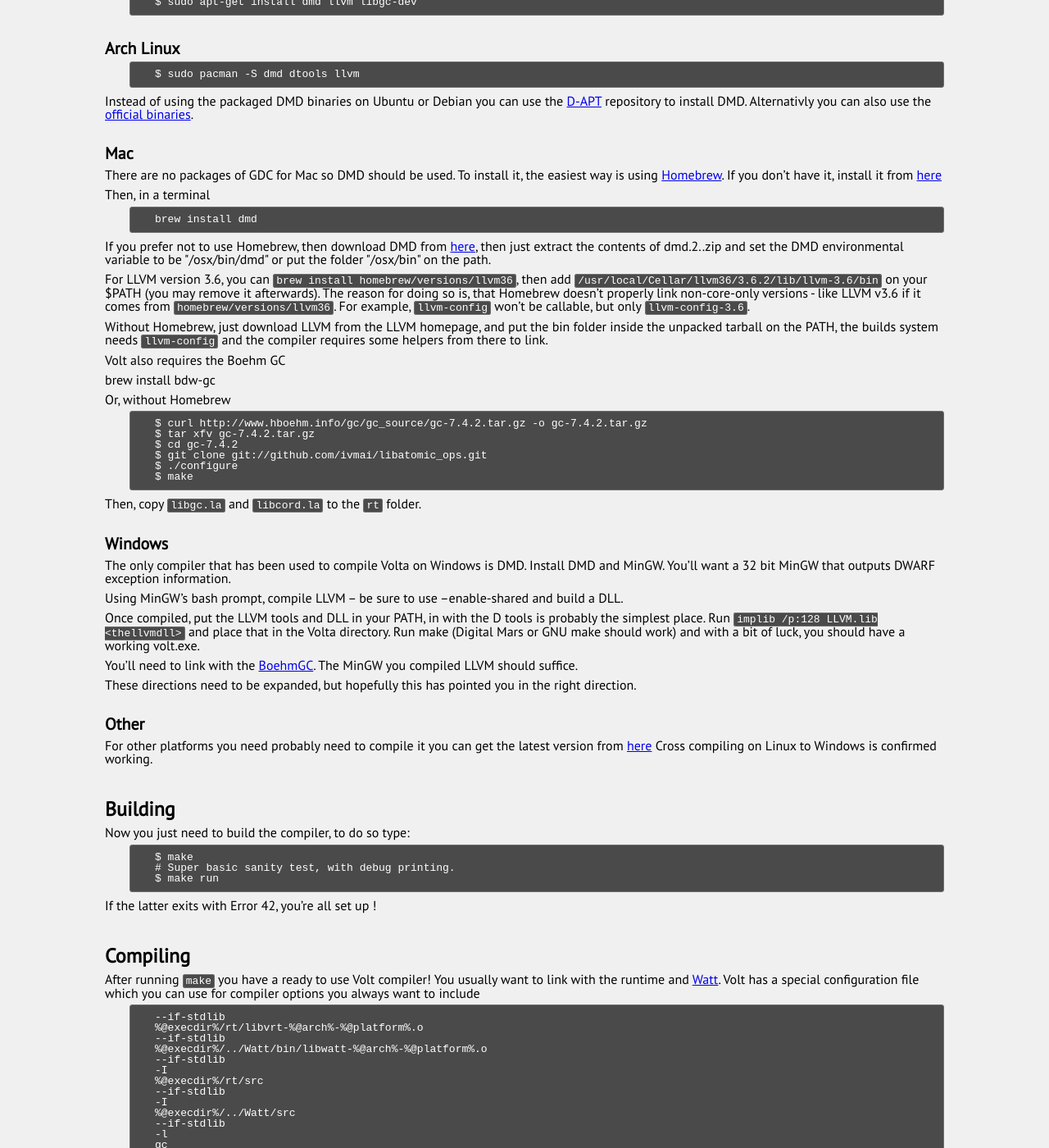
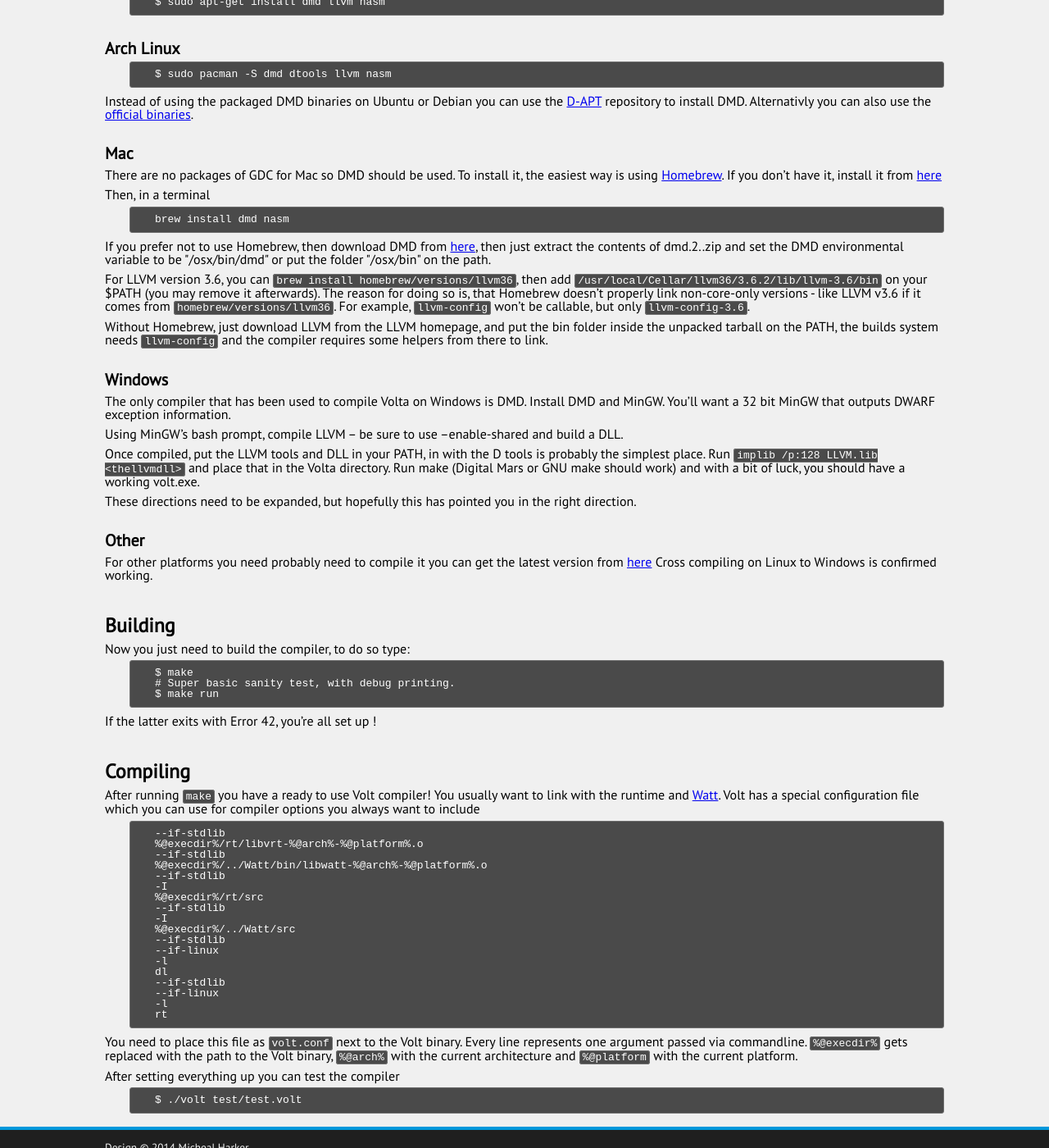
Before and after one commit to VoltLang/Website, a Jekyll site: the page built from doc/setup/volta.md, in a window 1280 px wide and 1400 px high, scrolled down 434 px. Shown: the whole window at 82% size. Built offline with Jekyll 4.4.1, drawn with Linux system fonts in a browser that asks for light colours; some of the changed text lies outside the part shown.

Commit message:
doc: Remove mentions of libgc.

````diff
--- a/doc/setup/volta.md
+++ b/doc/setup/volta.md
@@ -17,13 +17,13 @@
 Ubuntu / Debian
 ---
 ```
-$ sudo apt-get install dmd llvm libgc-dev
+$ sudo apt-get install dmd llvm nasm
 ```
 
 Arch Linux
 ---
 ```
-$ sudo pacman -S dmd dtools llvm
+$ sudo pacman -S dmd dtools llvm nasm
 ```
 
 Instead of using the packaged DMD binaries on Ubuntu or Debian you can use the [D-APT](http://d-apt.sourceforge.net/) repository to install DMD. Alternativly you can also use the [official binaries](http://dlang.org/download.html).
@@ -36,7 +36,7 @@
 Then, in a terminal
 
 ```
-brew install dmd
+brew install dmd nasm
 ```
 
 If you prefer not to use Homebrew, then download DMD from [here](http://dlang.org/download.html), then just extract the contents of dmd.2.<version>.zip <somewhere> and set the DMD environmental variable to be "<somewhere>/osx/bin/dmd" or put the folder "<somewhere>/osx/bin" on the path.
@@ -44,23 +44,6 @@
 For LLVM version 3.6, you can `brew install homebrew/versions/llvm36`, then add `/usr/local/Cellar/llvm36/3.6.2/lib/llvm-3.6/bin` on your $PATH (you may remove it afterwards). The reason for doing so is, that Homebrew doesn't properly link non-core-only versions - like LLVM v3.6 if it comes from `homebrew/versions/llvm36`. For example, `llvm-config` won't be callable, but only `llvm-config-3.6`.
 
 Without Homebrew, just download LLVM from the LLVM homepage, and put the bin folder inside the unpacked tarball on the PATH, the builds system needs `llvm-config` and the compiler requires some helpers from there to link.
-
-Volt also requires the Boehm GC
-
-brew install bdw-gc
-
-Or, without Homebrew
-
-```
-$ curl http://www.hboehm.info/gc/gc_source/gc-7.4.2.tar.gz -o gc-7.4.2.tar.gz
-$ tar xfv gc-7.4.2.tar.gz
-$ cd gc-7.4.2
-$ git clone git://github.com/ivmai/libatomic_ops.git
-$ ./configure
-$ make
-```
-
-Then, copy `libgc.la` and `libcord.la` to the `rt` folder.
 
 
 Windows
@@ -70,8 +53,6 @@
 Using MinGW's bash prompt, compile LLVM -- be sure to use --enable-shared and build a DLL.
 
 Once compiled, put the LLVM tools and DLL in your PATH, in with the D tools is probably the simplest place. Run `implib /p:128 LLVM.lib <thellvmdll>` and place that in the Volta directory. Run make (Digital Mars or GNU make should work) and with a bit of luck, you should have a working volt.exe.
-
-You'll need to link with the [BoehmGC](http://www.hboehm.info/gc/). The MinGW you compiled LLVM should suffice.
 
 These directions need to be expanded, but hopefully this has pointed you in the right direction.
 
@@ -111,9 +92,6 @@
 -I
 %@execdir%/../Watt/src
 --if-stdlib
--l
-gc
---if-stdlib
 --if-linux
 -l
 dl
````
Also changed, not shown: doc/tvpl/c2-setup.md (+3 -6 lines).
